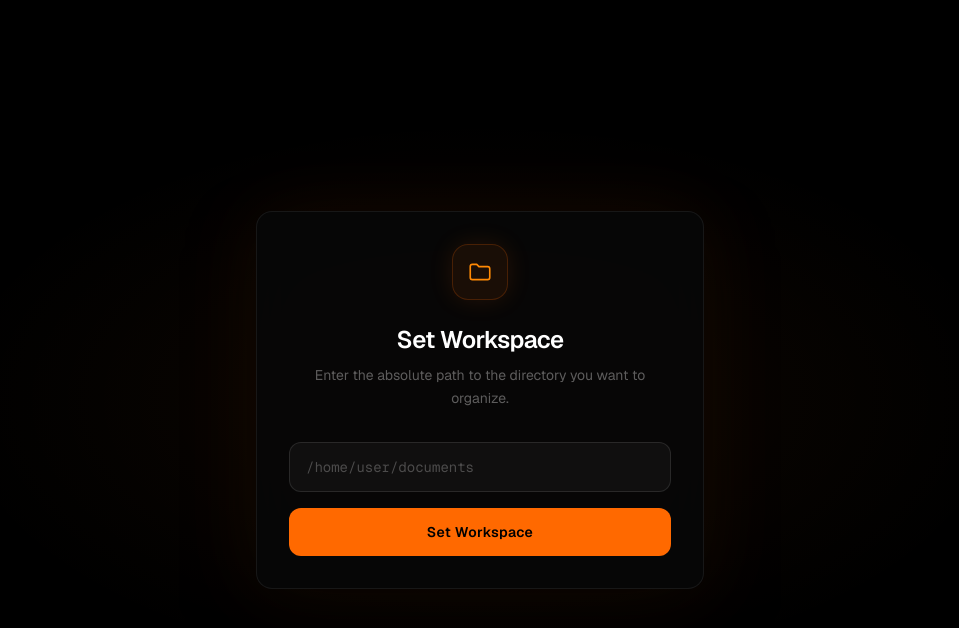
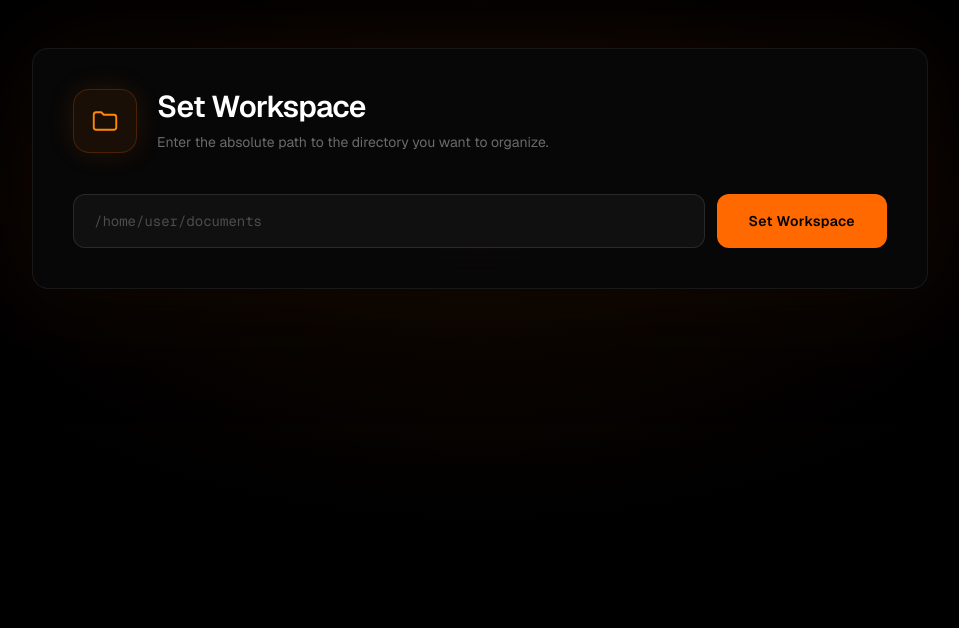
Before and after one commit to SereqG/file-organizer, a Next.js app in the folder apps/frontend/: page / in a window 1280 px wide. Shown: the top 628 px of the page, without its empty margins (160-1119 px from the left). Built offline with nearby package versions, Linux system fonts and the light colour scheme; no server answers.

Commit message:
layout rewrite

```diff
--- a/apps/frontend/app/page.tsx
+++ b/apps/frontend/app/page.tsx
@@ -2,32 +2,32 @@ import { WorkspacePathForm } from '@/components/WorkspacePathForm'
 
 export default function Home() {
   return (
-    <div className="relative flex min-h-screen items-center justify-center bg-black overflow-hidden px-4">
+    <div className="relative flex min-h-screen items-start justify-center bg-black overflow-hidden px-6 py-12">
       {/* Ambient background glow */}
       <div
         className="pointer-events-none absolute inset-0"
         style={{
           background:
-            'radial-gradient(ellipse 60% 50% at 50% 50%, rgba(249,115,22,0.06) 0%, transparent 70%)',
+            'radial-gradient(ellipse 70% 55% at 50% 30%, rgba(249,115,22,0.07) 0%, transparent 65%)',
         }}
       />
 
       {/* Card */}
       <div
         className="
-          relative z-10 w-full max-w-md rounded-2xl p-8
+          relative z-10 w-full max-w-4xl rounded-2xl p-10
           border border-white/[0.07]
-          shadow-[0_0_80px_rgba(249,115,22,0.07),0_32px_64px_rgba(0,0,0,0.6)]
+          shadow-[0_0_100px_rgba(249,115,22,0.07),0_40px_80px_rgba(0,0,0,0.6)]
         "
-        style={{ background: 'rgba(8, 8, 8, 0.85)', backdropFilter: 'blur(24px)' }}
+        style={{ background: 'rgba(8, 8, 8, 0.88)', backdropFilter: 'blur(28px)' }}
       >
-        {/* Icon */}
-        <div className="mb-6 flex items-center justify-center">
+        {/* Header row */}
+        <div className="mb-10 flex items-center gap-5">
           <div
-            className="flex size-14 items-center justify-center rounded-2xl border border-orange-500/20"
-            style={{ background: 'rgba(249,115,22,0.08)', boxShadow: '0 0 24px rgba(249,115,22,0.12)' }}
+            className="flex size-16 shrink-0 items-center justify-center rounded-2xl border border-orange-500/20"
+            style={{ background: 'rgba(249,115,22,0.08)', boxShadow: '0 0 28px rgba(249,115,22,0.12)' }}
           >
-            <svg width="26" height="26" viewBox="0 0 24 24" fill="none" className="text-orange-400">
+            <svg width="30" height="30" viewBox="0 0 24 24" fill="none" className="text-orange-400">
               <path
                 d="M3 7a2 2 0 0 1 2-2h4l2 2h8a2 2 0 0 1 2 2v8a2 2 0 0 1-2 2H5a2 2 0 0 1-2-2V7z"
                 stroke="currentColor"
@@ -36,14 +36,12 @@ export default function Home() {
               />
             </svg>
           </div>
-        </div>
-
-        {/* Heading */}
-        <div className="mb-8 text-center">
-          <h1 className="text-2xl font-semibold tracking-tight text-white">Set Workspace</h1>
-          <p className="mt-2 text-sm text-white/35 leading-relaxed">
-            Enter the absolute path to the directory you want to organize.
-          </p>
+          <div>
+            <h1 className="text-3xl font-semibold tracking-tight text-white">Set Workspace</h1>
+            <p className="mt-1.5 text-sm text-white/40 leading-relaxed">
+              Enter the absolute path to the directory you want to organize.
+            </p>
+          </div>
         </div>
 
         <WorkspacePathForm />
--- a/apps/frontend/components/FileTree.tsx
+++ b/apps/frontend/components/FileTree.tsx
@@ -28,7 +28,7 @@ export function FileTree({ root }: Props) {
   }
 
   return (
-    <div className="overflow-auto max-h-96 rounded-xl border border-white/[0.07] bg-white/[0.02] py-2">
+    <div className="overflow-auto max-h-[560px] rounded-xl border border-white/[0.07] bg-white/[0.02] py-3">
       <NodeRenderer node={root} expandedIds={expandedIds} onToggle={toggle} />
     </div>
   )
--- a/apps/frontend/components/FileTreeNodeItem.tsx
+++ b/apps/frontend/components/FileTreeNodeItem.tsx
@@ -19,12 +19,12 @@ const SKIP_REASON_LABELS: Record<string, string> = {
 export function FileTreeNodeItem({ node, isExpanded, onToggle }: Props) {
   const isDir = node.type === 'directory'
   const isSkipped = node.skipped === true
-  const indent = node.level * 16
+  const indent = node.level * 20
 
   return (
     <div
-      className="flex items-center gap-2 py-0.5 pr-2 rounded-lg group"
-      style={{ paddingLeft: `${indent + 8}px` }}
+      className="flex items-center gap-2.5 py-1 pr-4 rounded-lg group hover:bg-white/[0.03] transition-colors"
+      style={{ paddingLeft: `${indent + 12}px` }}
     >
       {isDir && !isSkipped ? (
         <button
@@ -32,7 +32,7 @@ export function FileTreeNodeItem({ node, isExpanded, onToggle }: Props) {
           className="shrink-0 text-white/30 hover:text-white/60 transition-colors"
           aria-label={isExpanded ? 'Collapse' : 'Expand'}
         >
-          <svg width="12" height="12" viewBox="0 0 12 12" fill="none">
+          <svg width="13" height="13" viewBox="0 0 12 12" fill="none">
             <path
               d={isExpanded ? 'M2 4l4 4 4-4' : 'M4 2l4 4-4 4'}
               stroke="currentColor"
@@ -43,12 +43,12 @@ export function FileTreeNodeItem({ node, isExpanded, onToggle }: Props) {
           </svg>
         </button>
       ) : (
-        <span className="shrink-0 w-3" />
+        <span className="shrink-0 w-3.5" />
       )}
 
       <span className={`shrink-0 ${isSkipped ? 'text-white/20' : isDir ? 'text-orange-400/70' : 'text-white/40'}`}>
         {isDir ? (
-          <svg width="14" height="14" viewBox="0 0 16 16" fill="none">
+          <svg width="16" height="16" viewBox="0 0 16 16" fill="none">
             <path
               d="M2 5a1.5 1.5 0 0 1 1.5-1.5h3l1 1h5A1.5 1.5 0 0 1 14 6v5a1.5 1.5 0 0 1-1.5 1.5h-9A1.5 1.5 0 0 1 2 11V5z"
               stroke="currentColor"
@@ -56,7 +56,7 @@ export function FileTreeNodeItem({ node, isExpanded, onToggle }: Props) {
             />
           </svg>
         ) : (
-          <svg width="14" height="14" viewBox="0 0 16 16" fill="none">
+          <svg width="16" height="16" viewBox="0 0 16 16" fill="none">
             <path
               d="M4 2h6l3 3v9a1 1 0 0 1-1 1H4a1 1 0 0 1-1-1V3a1 1 0 0 1 1-1z"
               stroke="currentColor"
@@ -67,18 +67,18 @@ export function FileTreeNodeItem({ node, isExpanded, onToggle }: Props) {
         )}
       </span>
 
-      <span className={`text-xs font-mono truncate ${isSkipped ? 'text-white/25 line-through' : 'text-white/75'}`}>
+      <span className={`text-sm font-mono truncate ${isSkipped ? 'text-white/25 line-through' : 'text-white/80'}`}>
         {node.name}
       </span>
 
       {isSkipped && node.skipped_reason && (
-        <span className="ml-auto shrink-0 text-[10px] text-white/20 bg-white/5 rounded px-1.5 py-0.5">
+        <span className="ml-auto shrink-0 text-xs text-white/20 bg-white/5 rounded px-2 py-0.5">
           {SKIP_REASON_LABELS[node.skipped_reason] ?? 'skipped'}
         </span>
       )}
 
       {!isSkipped && node.type === 'file' && node.size != null && (
-        <span className="ml-auto shrink-0 text-[10px] text-white/20">
+        <span className="ml-auto shrink-0 text-xs text-white/25">
           {formatSize(node.size)}
         </span>
       )}
--- a/apps/frontend/components/FolderExplorer.tsx
+++ b/apps/frontend/components/FolderExplorer.tsx
@@ -99,7 +99,7 @@ export function FolderExplorer({ sessionId }: Props) {
 
   if (state.phase === 'idle' || state.phase === 'loading') {
     return (
-      <div className="mt-6 flex items-center justify-center gap-2 text-sm text-white/30">
+      <div className="mt-8 flex items-center justify-center gap-2.5 text-sm text-white/30">
         <span className="size-4 rounded-full border-2 border-white/10 border-t-orange-400/60 animate-spin" />
         Scanning directory…
       </div>
@@ -108,7 +108,7 @@ export function FolderExplorer({ sessionId }: Props) {
 
   if (state.phase === 'error') {
     return (
-      <div className="mt-6 flex items-start gap-3 rounded-xl border border-red-500/20 bg-red-500/[0.06] px-4 py-3">
+      <div className="mt-8 flex items-start gap-3 rounded-xl border border-red-500/20 bg-red-500/[0.06] px-5 py-4">
         <span className="mt-0.5 shrink-0 text-red-400">
           <svg width="16" height="16" viewBox="0 0 16 16" fill="none">
             <circle cx="8" cy="8" r="7" stroke="currentColor" strokeWidth="1.5" />
@@ -123,7 +123,7 @@ export function FolderExplorer({ sessionId }: Props) {
   if (state.phase === 'awaiting_confirmation') {
     return (
       <>
-        <div className="mt-6">
+        <div className="mt-8">
           <FileTree root={state.partialTree} />
         </div>
         <DepthConfirmModal
@@ -137,12 +137,12 @@ export function FolderExplorer({ sessionId }: Props) {
   }
 
   return (
-    <div className="mt-6">
-      <p className="mb-2 text-xs text-white/25 font-mono">{state.tree.path}</p>
+    <div className="mt-8">
+      <p className="mb-3 text-xs text-white/30 font-mono">{state.tree.path}</p>
       <FileTree root={state.tree} />
       <button
         className="
-          mt-4 w-full rounded-xl px-4 py-2.5 text-sm font-medium
+          mt-5 w-full rounded-xl px-5 py-3.5 text-sm font-medium
           bg-orange-500/10 border border-orange-500/20 text-orange-400
           hover:bg-orange-500/20 hover:border-orange-500/30
           transition-colors duration-150
--- a/apps/frontend/components/WorkspacePathForm.tsx
+++ b/apps/frontend/components/WorkspacePathForm.tsx
@@ -10,8 +10,8 @@ export function WorkspacePathForm() {
   const [state, formAction, pending] = useActionState(submitWorkspacePath, initialState)
 
   return (
-    <form action={formAction} className="flex flex-col gap-4">
-      <div className="relative">
+    <form action={formAction} className="flex flex-col gap-5">
+      <div className="flex gap-3">
         <input
           type="text"
           name="path"
@@ -19,8 +19,8 @@ export function WorkspacePathForm() {
           required
           disabled={pending}
           className="
-            w-full bg-white/[0.04] border border-white/10 rounded-xl
-            px-4 py-3.5 text-white placeholder:text-white/25
+            flex-1 bg-white/[0.04] border border-white/10 rounded-xl
+            px-5 py-4 text-white placeholder:text-white/25
             outline-none transition-all duration-200
             focus:border-orange-500/50 focus:bg-white/[0.06]
             focus:shadow-[0_0_0_3px_rgba(249,115,22,0.12)]
@@ -28,15 +28,13 @@ export function WorkspacePathForm() {
             font-mono text-sm
           "
         />
-      </div>
-
         <button
           type="submit"
           disabled={pending}
           className="
-          w-full py-3.5 rounded-xl font-semibold text-sm tracking-wide transition-all duration-200
+            shrink-0 px-8 py-4 rounded-xl font-semibold text-sm tracking-wide transition-all duration-200
             bg-orange-500 text-black
-          hover:bg-orange-400 hover:shadow-[0_0_24px_rgba(249,115,22,0.45)]
+            hover:bg-orange-400 hover:shadow-[0_0_28px_rgba(249,115,22,0.45)]
             active:scale-[0.99]
             disabled:opacity-60 disabled:cursor-not-allowed disabled:hover:shadow-none
             cursor-pointer
@@ -51,9 +49,10 @@ export function WorkspacePathForm() {
             'Set Workspace'
           )}
         </button>
+      </div>
 
       {state.error && (
-        <div className="flex items-start gap-3 rounded-xl border border-red-500/20 bg-red-500/[0.06] px-4 py-3">
+        <div className="flex items-start gap-3 rounded-xl border border-red-500/20 bg-red-500/[0.06] px-5 py-4">
           <span className="mt-0.5 shrink-0 text-red-400">
             <svg width="16" height="16" viewBox="0 0 16 16" fill="none">
               <circle cx="8" cy="8" r="7" stroke="currentColor" strokeWidth="1.5" />
@@ -66,7 +65,7 @@ export function WorkspacePathForm() {
 
       {state.sessionId && (
         <>
-          <div className="flex items-start gap-3 rounded-xl border border-orange-500/20 bg-orange-500/[0.06] px-4 py-3">
+          <div className="flex items-start gap-3 rounded-xl border border-orange-500/20 bg-orange-500/[0.06] px-5 py-4">
             <span className="mt-0.5 shrink-0 text-orange-400">
               <svg width="16" height="16" viewBox="0 0 16 16" fill="none">
                 <circle cx="8" cy="8" r="7" stroke="currentColor" strokeWidth="1.5" />
```
Lines whose indentation alone changed are shown as unchanged.
